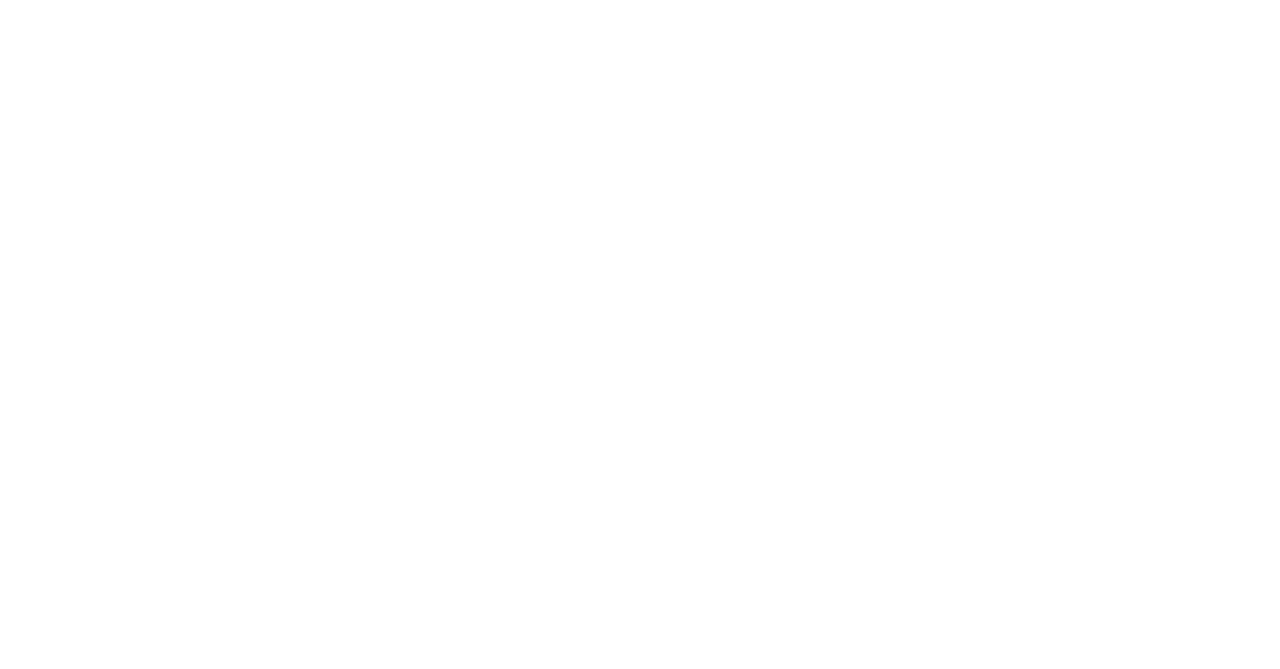
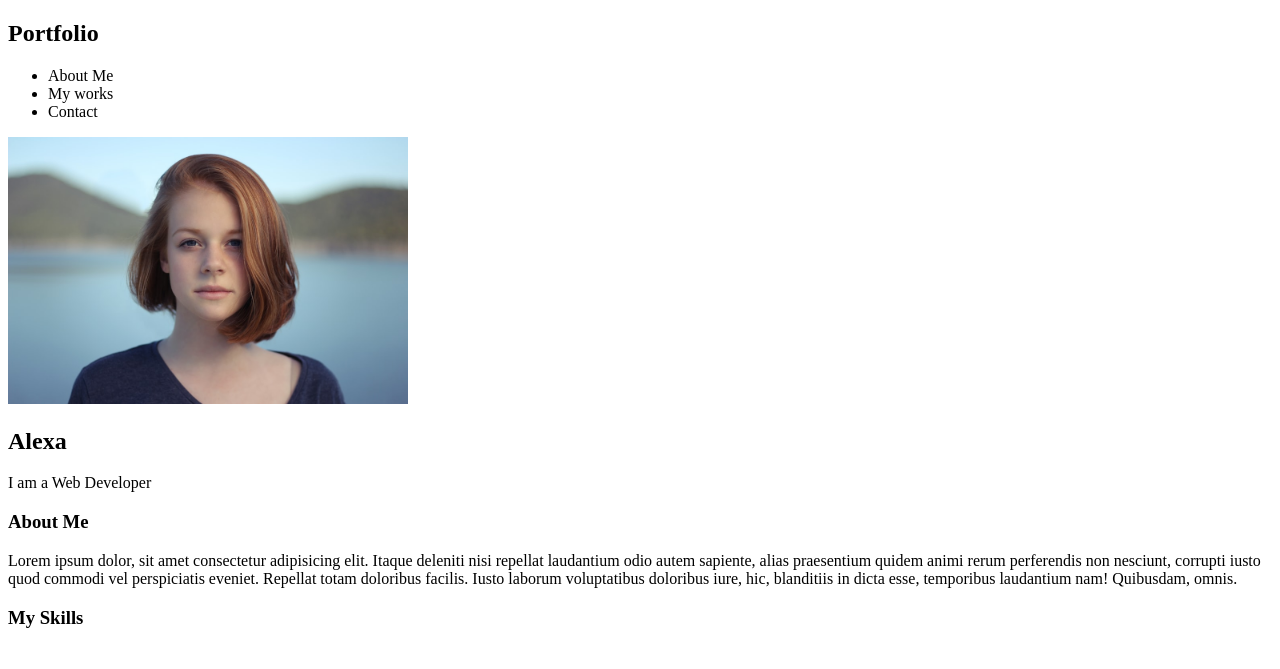
Before and after one commit to pooranjoyb/workshop, a plain HTML site: page index.html in a window 1280 px wide. Drawn offline with Linux system fonts and the light colour scheme.

Commit message:
Added to img

```diff
--- a/index.html
+++ b/index.html
@@ -1,13 +1,53 @@
-
 <!DOCTYPE html>
 <html lang="en">
+
 <head>
     <meta charset="UTF-8">
     <meta http-equiv="X-UA-Compatible" content="IE=edge">
     <meta name="viewport" content="width=device-width, initial-scale=1.0">
     <title>Portfolio</title>
 </head>
+
 <body>
+    <header>
+        <nav>
+            <h1>Portfolio</h1>
+            <ul>
+                <li>
+                    About Me
+                </li>
+                <li>
+                    My works
+                </li>
+                <li>
+                    Contact
+                </li>
+            </ul>
+        </nav>
+    </header>
+    <main>
+        <div>
+            <img src="./assets/img/img1.jpeg" alt="" width="400px">
+        </div>
+        <div>
+            <h2>Alexa</h2>
+            <span>I am a Web Developer</span>
+        </div>
+        <article>
+            <section>
+                <h1>About Me</h1>
+                    <p>
+                        Lorem ipsum dolor, sit amet consectetur adipisicing elit. Itaque deleniti nisi repellat laudantium odio autem sapiente, alias praesentium quidem animi rerum perferendis non nesciunt, corrupti iusto quod commodi vel perspiciatis eveniet. Repellat totam doloribus facilis. Iusto laborum voluptatibus doloribus iure, hic, blanditiis in dicta esse, temporibus laudantium nam! Quibusdam, omnis.
+                    </p>
+            </section>
+            <section>
+                <h1>My Skills</h1>
+                <div>
+                    <img src="" alt="">
+                </div>
+            </section>
+        </article>
+    </main>
+</body>
 
-</body>
 </html>
```
Also changed, not shown: assets/img/c.png (renamed from c.png), assets/img/cpp.png (renamed from cpp.png), assets/img/cssIcon.png (renamed from cssIcon.png), assets/img/github.png (renamed from github.png), assets/img/html.png (renamed from html.png), assets/img/img1.jpeg (added), assets/img/java.png (renamed from java.png), assets/img/javascript.png (renamed from javascript.png), assets/img/kotlin.png (renamed from kotlin.png), assets/img/node-js.png (renamed from node-js.png), assets/img/python.png (renamed from python.png), assets/img/react-js.png (renamed from react-js.png).
